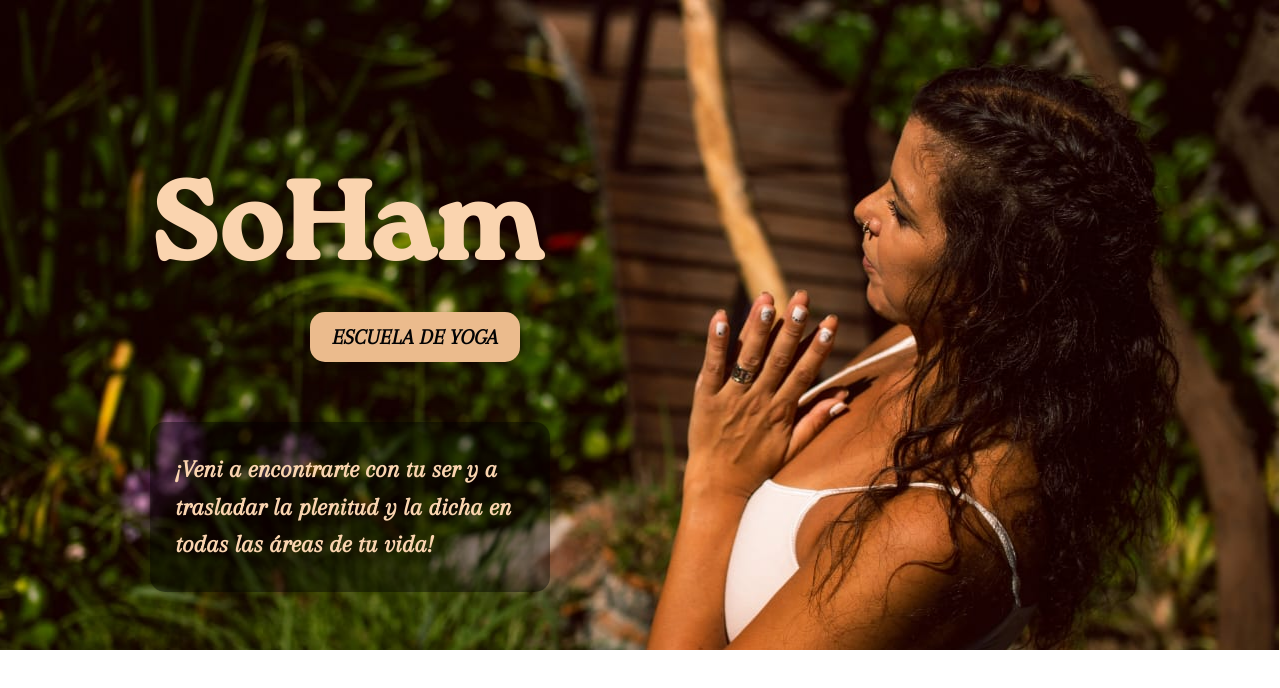
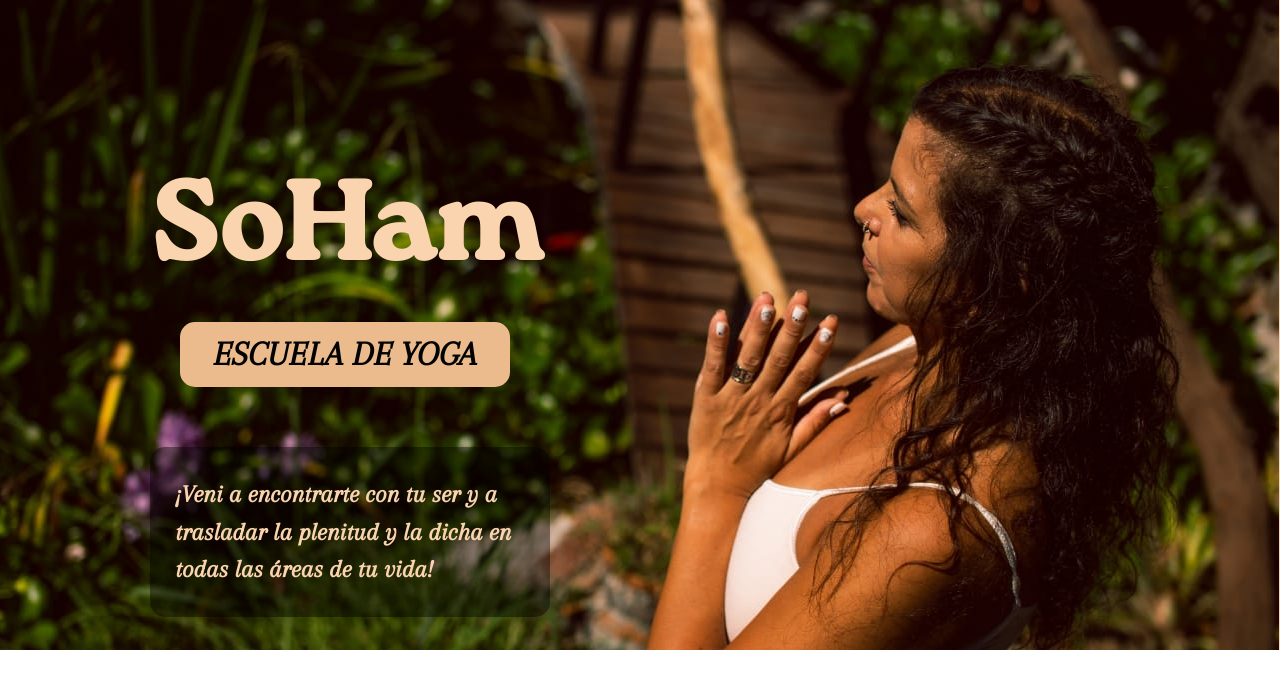
Before and after one commit to julimax/web-soham, a plain HTML site: page bloques/homePage.html in a window 1280 px wide. Drawn offline with Linux system fonts and the light colour scheme.

Commit message:
SohamActualizaciones

```diff
--- a/styles/home.css
+++ b/styles/home.css
@@ -98,22 +98,25 @@ div{
 }
 
 .escuelaDeYoga {
-    color: rgb(3, 3, 3);
-    background-color: #EBBB8D;
-    width: 180px;
-    height: 20px;
-    border-radius: 10.2%;
-    z-index: 20;
-    border-radius: 15px; /* Puedes ajustar el valor según el redondeo deseado */
-    box-shadow: 0px 3px 6px rgba(0, 0, 0, 0.1); /* Agrega una sombra suave */
-    padding: 15px; /* Ajusta el relleno interno según sea necesario */
-    text-align: center; /* Centra el texto horizontalmente */
-    line-height: 20px;
-    margin-left: 160px;
-    margin-top: -90px; /* Ajusta la posición hacia arriba */
-    font-family: 'Arapey', serif;
-    font-size: 22px;
-  }
+  color: rgb(3, 3, 3);
+  background-color: #EBBB8D;
+  width: auto; /* Cambio a ancho automático para ajustar el texto */
+  max-width: 300px; /* Limita el ancho máximo */
+  height: 35px;
+  border-radius: 15px;
+  box-shadow: 0px 3px 6px rgba(0, 0, 0, 0.1);
+  padding: 15px;
+  text-align: center;
+  font-family: 'Arapey', serif;
+  font-size: 35px;
+  line-height: 35px; /* Alineación vertical del texto */
+  margin-top: -80px;
+  margin-left: 30px;
+  white-space: nowrap; /* Evita que el texto se divida en varias líneas */
+}
+
+
+
 
 
 
--- a/styles/navBar.css
+++ b/styles/navBar.css
@@ -52,3 +52,23 @@ div{
     width: 40px;
     margin-left: 15px;
 }
+
+
+@font-face {
+    font-family: 'Arapey';
+    src: url('../fonts/Arapey-Italic.ttf') format('truetype'); /* Ajusta la ruta y el formato según los archivos que hayas descargado */
+    font-weight: normal;
+    font-style: normal;
+  }
+
+
+  .barra1{
+    font-family: 'Arapey', serif;
+    text-transform: capitalize;
+  }
+
+
+  .titleNav{
+    font-family: 'Arapey', serif;
+    text-transform: capitalize;
+  }
```
Also changed, not shown: layouts/navBar.html (+2 -2 lines).
